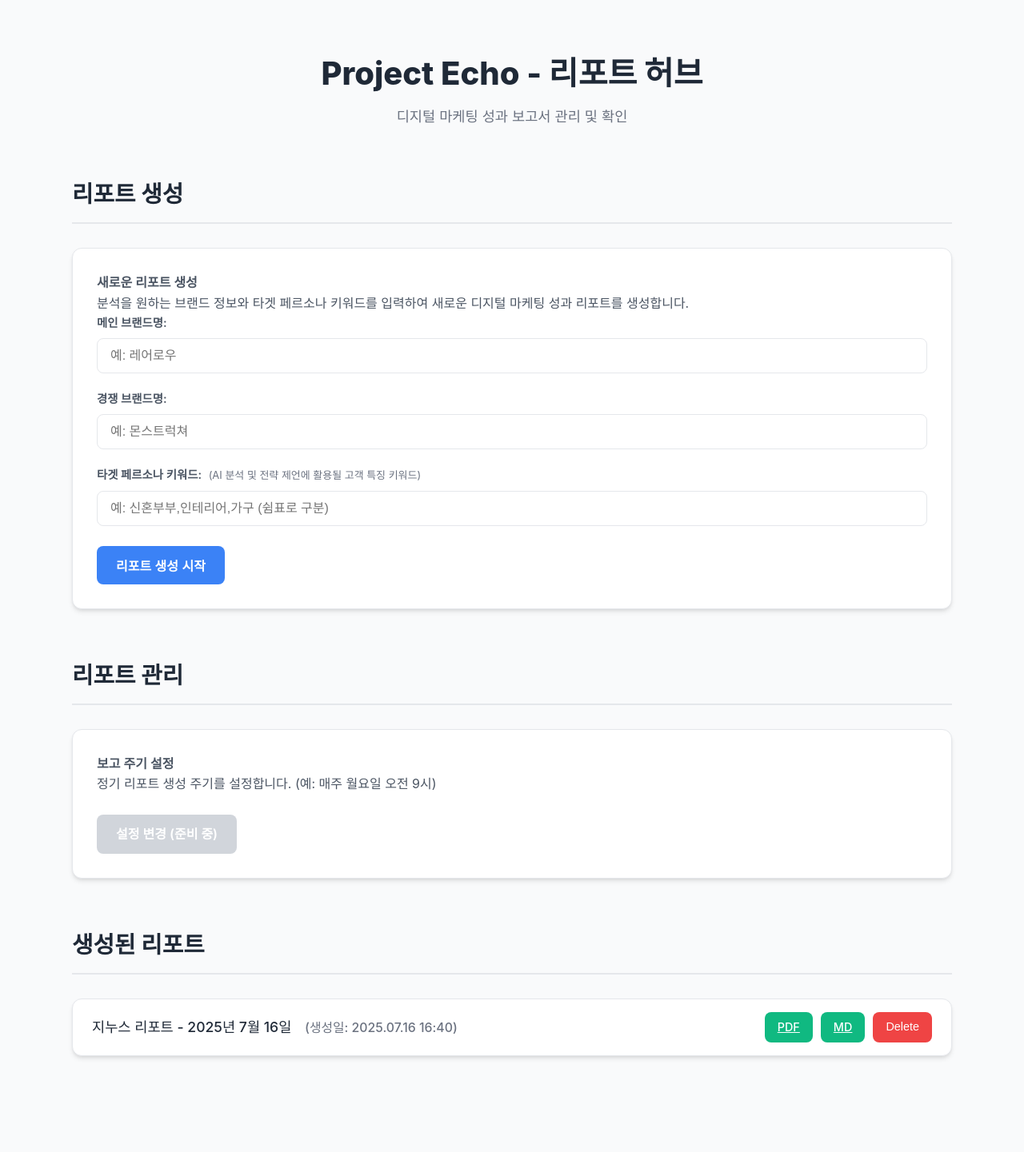
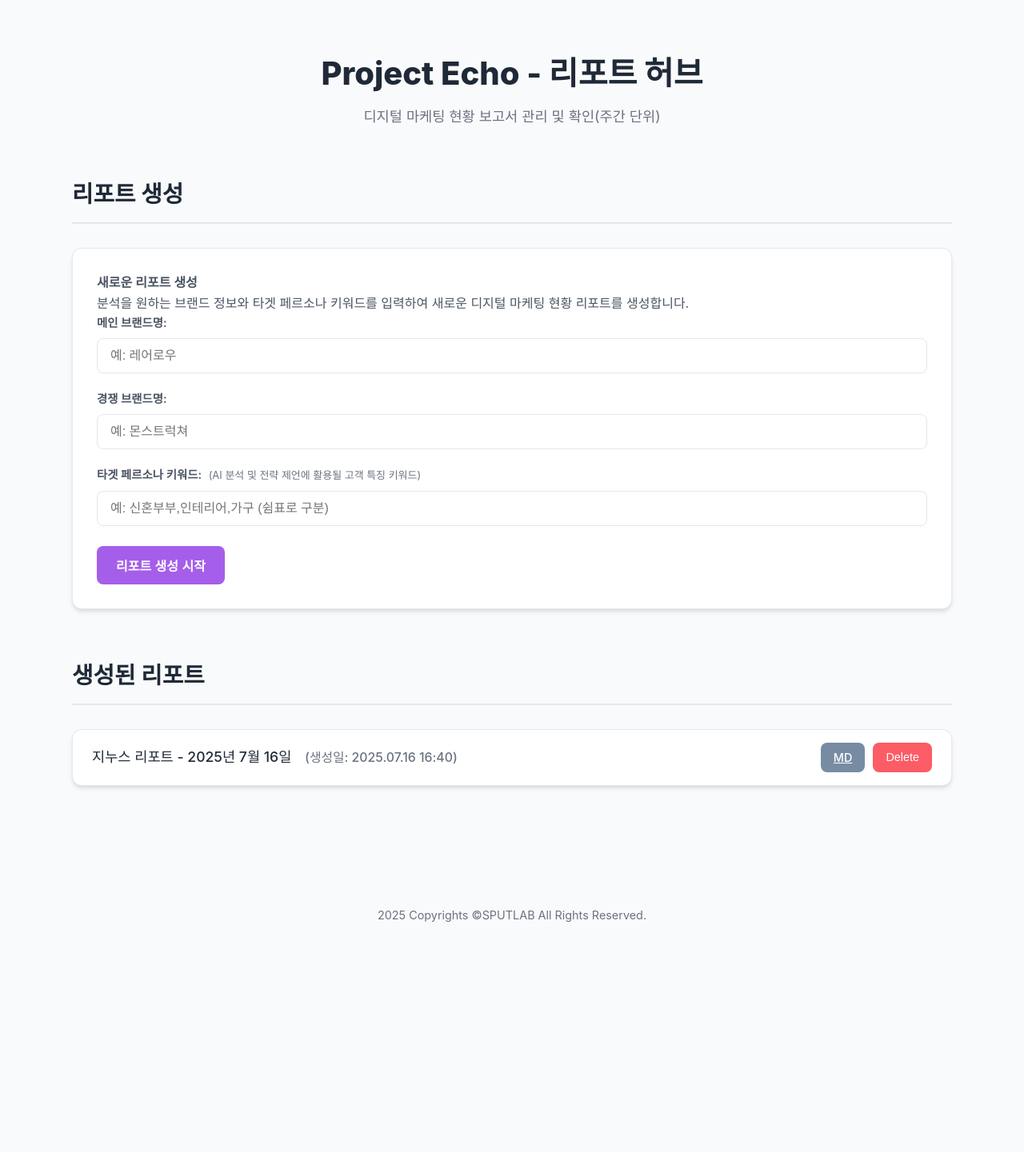
Before and after one commit to sputnik7565/project_echo, a Django app: page / in a window 1280 px wide. Shown: the whole page at 80% size. After the commit the page ends 1153 px from the top, so only its background shows below. Run offline with Django 5.2, Linux system fonts and the light colour scheme; data comes from the database, SQL or seed files in the repository; both versions use the stored data as it was after the commit.

Commit message:
Update font, colors, and footer; improve PDF error handling
Changed chart font to 'Pretendard' and added 'fonts-nanum' to Dockerfile for Korean font support. Updated CSS color variables for a new theme. Added copyright footer to report templates. Improved error handling in PDF generation view. Commented out PDF download links and related URL for now.

```diff
--- a/reports/services/chart_service.py
+++ b/reports/services/chart_service.py
@@ -12,7 +12,7 @@ class ChartService:
         self.charts_dir = os.path.join(settings.MEDIA_ROOT, 'charts')
         os.makedirs(self.charts_dir, exist_ok=True)
         # 한글 폰트 설정
-        plt.rcParams['font.family'] = 'AppleGothic' # Adjust as needed for your OS
+        plt.rcParams['font.family'] = 'Pretendard' # Adjust as needed for your OS
         plt.rcParams['axes.unicode_minus'] = False
         plt.rcParams['font.size'] = 12 # Default font size
         plt.rcParams['axes.titlesize'] = 14 # Title font size
--- a/reports/static/reports/css/hub_page.css
+++ b/reports/static/reports/css/hub_page.css
@@ -2,14 +2,14 @@
 
 /* --- 1. Global & Root Variables --- */
 :root {
-    --primary-color: #3b82f6;
-    --primary-hover-color: #2563eb;
+    --primary-color: #a55eea;
+    --primary-hover-color: #8854d0;
     --secondary-color: #6b7280;
     --secondary-hover-color: #4b5563;
-    --danger-color: #ef4444;
-    --danger-hover-color: #dc2626;
-    --success-color: #10b981;
-    --success-hover-color: #059669;
+    --danger-color: #fc5c65;
+    --danger-hover-color: #eb3b5a;
+    --success-color: #778ca3;
+    --success-hover-color: #4b6584;
 
     --text-primary: #1f2937;
     --text-secondary: #4b5563;
--- a/reports/templates/reports/hub_page.html
+++ b/reports/templates/reports/hub_page.html
@@ -11,14 +11,14 @@
     <div class="container">
         <div class="header">
             <h1>Project Echo - 리포트 허브</h1>
-            <p>디지털 마케팅 성과 보고서 관리 및 확인</p>
+            <p>디지털 마케팅 현황 보고서 관리 및 확인(주간 단위)</p>
         </div>
 
         <div class="report-section">
             <h2 class="section-title">리포트 생성</h2>
             <div class="card">
                 <p class="card-title">새로운 리포트 생성</p>
-                <p>분석을 원하는 브랜드 정보와 타겟 페르소나 키워드를 입력하여 새로운 디지털 마케팅 성과 리포트를 생성합니다.</p>
+                <p>분석을 원하는 브랜드 정보와 타겟 페르소나 키워드를 입력하여 새로운 디지털 마케팅 현황 리포트를 생성합니다.</p>
                 <form id="report-generation-form" action="{% url 'reports:generate_report' %}" method="post">
                     {% csrf_token %}
                     <div class="form-group">
@@ -43,7 +43,7 @@
             </div>
         </div>
 
-        <div class="report-section">
+        {% comment %} <div class="report-section">
             <h2 class="section-title">리포트 관리</h2>
             <div class="card">
                 <p class="card-title">보고 주기 설정</p>
@@ -53,7 +53,7 @@
                 </div>
             </div>
 
-        </div>
+        </div> {% endcomment %}
 
         <div class="report-section">
             <h2 class="section-title">생성된 리포트</h2>
@@ -66,7 +66,7 @@
                         <span>(생성일: {{ report.created_at|date:"Y.m.d H:i" }})</span>
                     </a>
                     <div class="report-actions">
-                        <a href="{% url 'reports:report_pdf' report.id %}" class="download-button" target="_blank">PDF</a>
+                                                {# <a href="{% url 'reports:report_pdf' report.id %}" class="download-button" target="_blank">PDF</a> #}
                         <a href="{% url 'reports:download_markdown_report' report.id %}" class="download-button" target="_blank">MD</a>
                         <button class="delete-button" data-report-id="{{ report.id }}">Delete</button>
                     </div>
@@ -85,5 +85,8 @@
     <div id="toast-message" class="toast-message"></div>
 
     <script src="{% static 'reports/js/hub_page.js' %}"></script>
+    <footer style="text-align: center; margin-top: 50px; padding: 20px; color: #6b7280; font-size: 0.9em;">
+        2025 Copyrights &copy;SPUTLAB All Rights Reserved.
+    </footer>
 </body>
 </html>
--- a/reports/templates/reports/report_detail.html
+++ b/reports/templates/reports/report_detail.html
@@ -200,5 +200,8 @@
             }
         });
     </script>
+    <footer style="text-align: center; margin-top: 50px; padding: 20px; color: #6b7280; font-size: 0.9em;">
+        2025 Copyrights &copy;SPUTLAB All Rights Reserved.
+    </footer>
 </body>
 </html>
--- a/reports/templates/reports/report_list.html
+++ b/reports/templates/reports/report_list.html
@@ -18,5 +18,8 @@
             <li>No reports available.</li>
         {% endfor %}
     </ul>
+    <footer style="text-align: center; margin-top: 50px; padding: 20px; color: #6b7280; font-size: 0.9em;">
+        2025 Copyrights &copy;SPUTLAB All Rights Reserved.
+    </footer>
 </body>
 </html>
--- a/reports/urls.py
+++ b/reports/urls.py
@@ -10,6 +10,6 @@ urlpatterns = [
     path('reports/', views.report_list, name='report_list'),
     path('reports/<int:report_id>/', views.report_detail, name='report_detail'),
     path('reports/<int:report_id>/delete/', views.delete_report, name='delete_report'), # New URL for deleting reports
-    path('reports/<int:report_id>/pdf/', views.report_pdf, name='report_pdf'),
+    # path('reports/<int:report_id>/pdf/', views.report_pdf, name='report_pdf'),
     path('reports/<int:report_id>/download_md/', views.download_markdown_report, name='download_markdown_report'), # New URL for downloading markdown reports
 ]
--- a/reports/views.py
+++ b/reports/views.py
@@ -96,8 +96,12 @@ def report_pdf(request, report_id):
     html = template.render(context)
 
     # Pass base_url to HTML to correctly resolve static and media files
-    pdf_file = HTML(string=html, base_url=request.build_absolute_uri()).write_pdf()
-
-    response = HttpResponse(pdf_file, content_type='application/pdf')
-    response['Content-Disposition'] = f'attachment; filename="report_{report.brand.name}_{report.report_date.strftime("%Y%m%d")}.pdf"'
-    return response
+    try:
+        pdf_file = HTML(string=html, base_url=request.build_absolute_uri()).write_pdf()
+        response = HttpResponse(pdf_file, content_type='application/pdf')
+        response['Content-Disposition'] = f'attachment; filename="report_{report.brand.name}_{report.report_date.strftime("%Y%m%d")}.pdf"'
+        return response
+    except Exception as e:
+        # Log the error for debugging purposes
+        print(f"Error generating PDF: {e}")
+        return HttpResponse(f"PDF 생성 중 오류가 발생했습니다: {e}", status=500)
```
Also changed, not shown: reports/static/reports/css/report_detail.css (+6 -6 lines), db.sqlite3, 1 other file.
